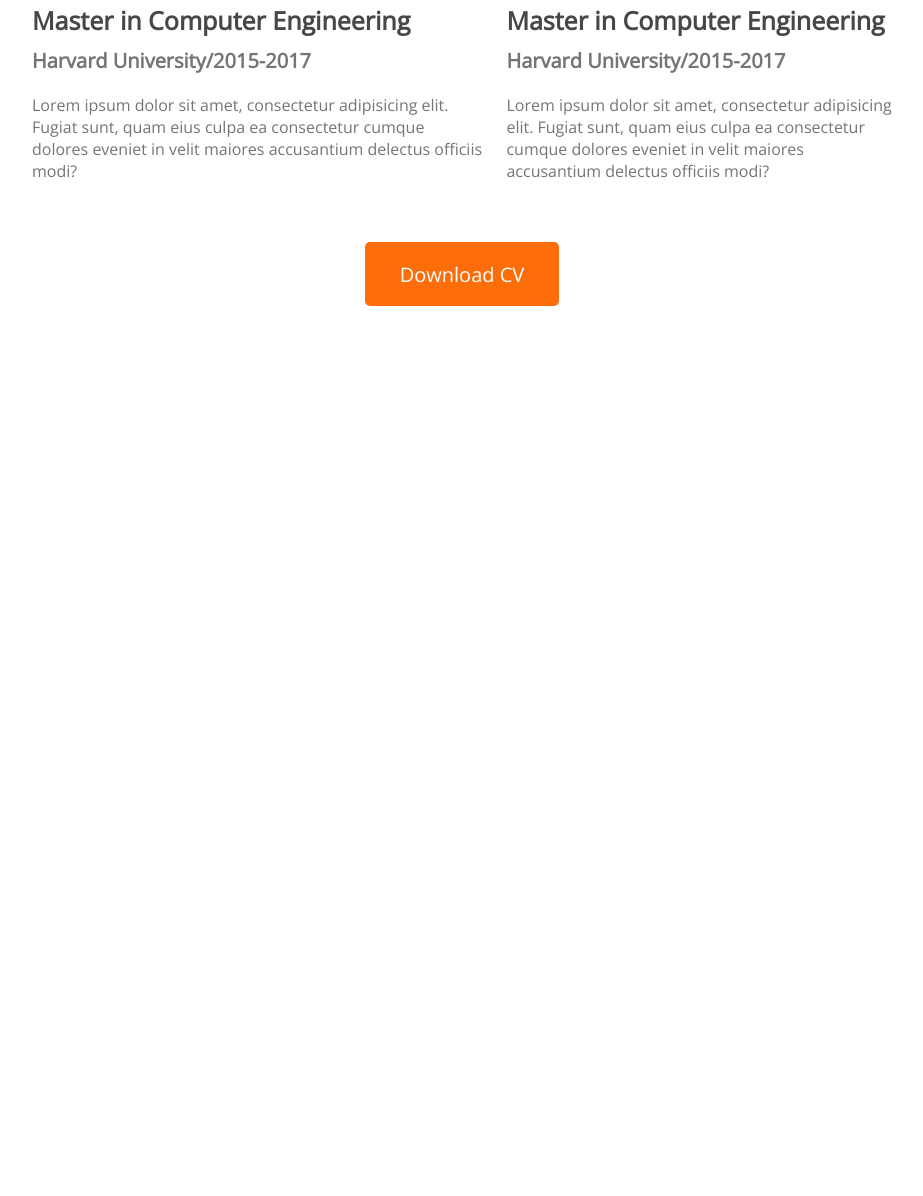
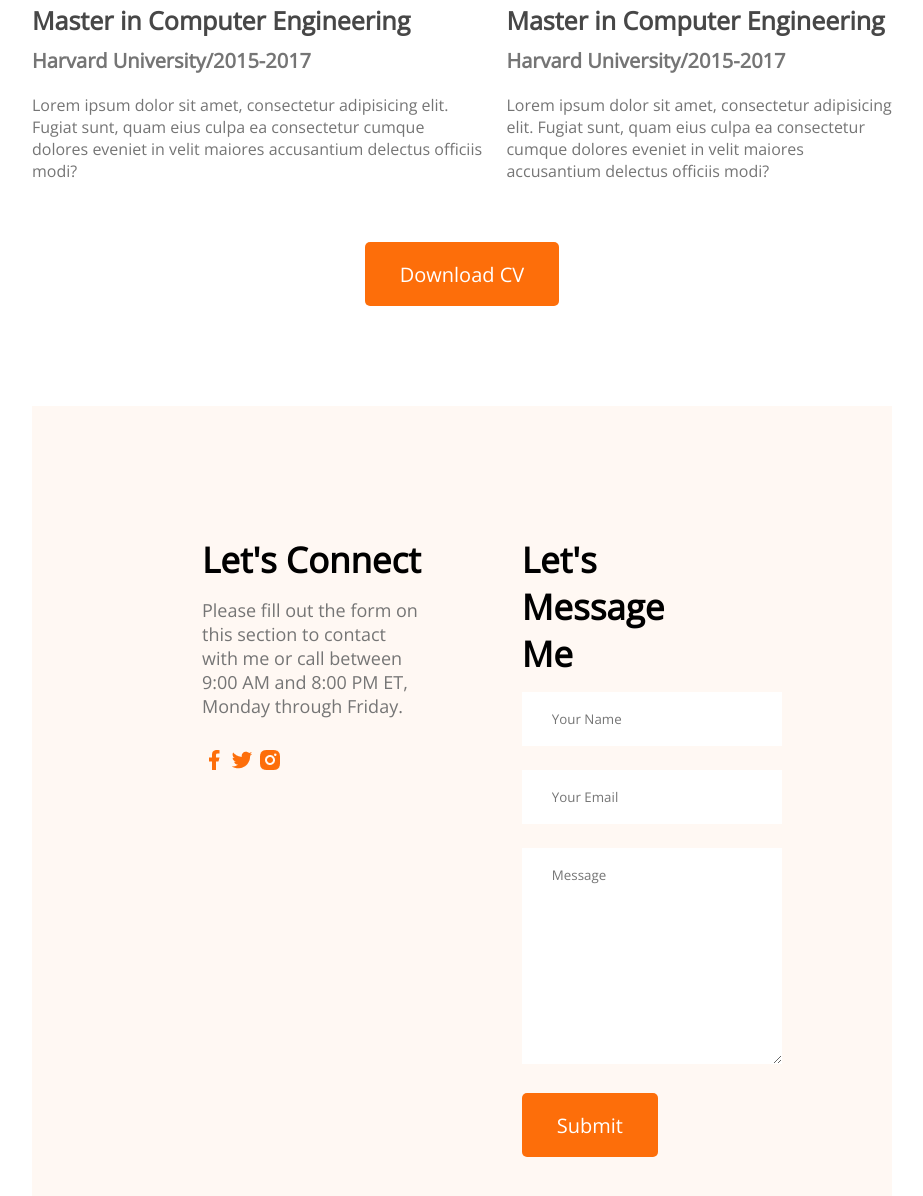
Before and after one commit to Walyul/Developper-Protfolio, a plain HTML site: page index.html in a window 1280 px wide. Shown: the part 2687-3883 px from the top of the page, without its empty margins (178-1101 px from the left). Before the commit the page ends 3093 px from the top, so only its background shows below. Drawn offline with nearby package versions, Linux system fonts and the light colour scheme.

Commit message:
Contact section added

```diff
--- a/index.html
+++ b/index.html
@@ -131,6 +131,33 @@
               <button class="btn-primary">Download CV</button>
             </div>
           </section>
+          <!-- contact Section -->
+          <section class="contact">
+            <div>
+              <h3 class="section-title">Let's Connect</h3>
+              <p class="section-description">Please fill out the form on this section to contact with me or call between 9:00 AM and 8:00 PM ET, Monday through Friday.</p>
+
+              <a href="">
+                <img src="images/icons/facebook.png" alt="">
+              </a>
+              <a href="">
+                <img src="images/icons/twitter.png" alt="">
+              </a>
+              <a href="">
+                <img src="images/icons/insta.png" alt="">
+              </a>
+            </div>
+            <div>
+              <h3 class="section-title">Let's Message Me</h3>
+              <form action="">
+                <input type="text" placeholder="Your Name">
+                <input type="email" name="" id="" placeholder="Your Email">
+                <textarea name="" id="" cols="30" rows="10" placeholder="Message"></textarea>
+                <input class="btn-primary" type="Submit" name="" id="">
+
+              </form>
+            </div>
+          </section>
    </main>
    <footer>
 
--- a/styles/protfolio.css
+++ b/styles/protfolio.css
@@ -167,3 +167,23 @@ main{
     margin-bottom: 30px;
     text-align: center;
 }
+.contact{
+    display:flex;
+    gap:100px;
+    background: #FFF8F3;
+    padding:130px 170px;
+}
+.contact .section-title{
+    text-align: left;
+}
+
+.contact input[type="text"],input[type="email"],textarea{
+    margin-bottom: 24px;
+    border:0;
+    width:100%;
+    padding:18px 30px;
+}
+
+.contact a{
+    text-decoration: none;
+}
```
